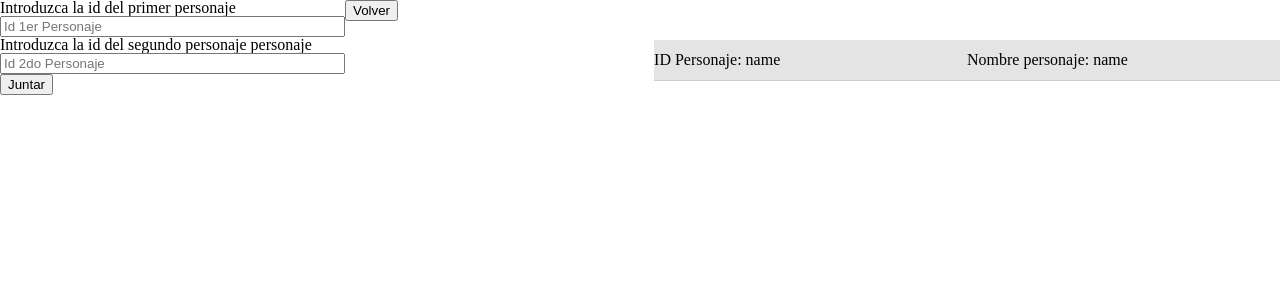
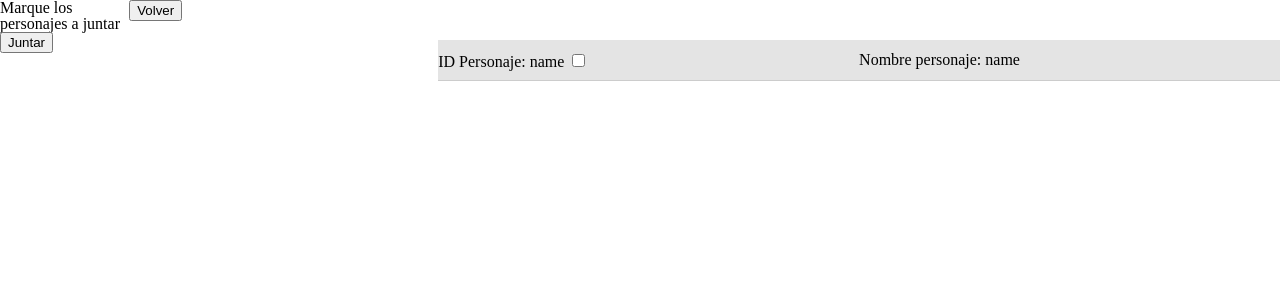
Before and after one commit to lca0037/GII18.0U-Ububooknet, a Flask app: template src/templates/joinpers.html in a window 1280 px wide. Shown: the part 80-380 px from the top of the page. Run offline with Flask 2, Linux system fonts and the light colour scheme; the template is opened without the code that fills it: most values are stand-ins (such as "Sample title", 1, 10 or a date in 2020); some libraries are stand-ins or nearby versions.

Commit message:
Se permite al usuario juntar varios personajes a la vez #66

```diff
--- a/src/modelo.py
+++ b/src/modelo.py
@@ -133,7 +133,7 @@ class modelo:
     '''
     Método para juntar personajes
     '''
-    def juntarPersonajes(self, idPersonaje1, idPersonaje2):
+    def __juntarPersonajes(self, idPersonaje1, idPersonaje2):
         if(idPersonaje1 in self.personajes and idPersonaje2 in self.personajes):
             pers1 = self.personajes[idPersonaje1].getPersonaje()
             pers2 = self.personajes[idPersonaje2].getPersonaje()
@@ -143,6 +143,10 @@ class modelo:
             self.__eliminarPersonaje(idPersonaje2)
             return True
         return False
+
+    def juntarListPersonajes(self,lista):
+        for i in range(1,len(lista)):
+            self.__juntarPersonajes(lista[0],lista[i])
 
     '''
     Método para añadir otro nombre para referirse a un personaje
--- a/src/templates/delpers.html
+++ b/src/templates/delpers.html
@@ -54,7 +54,6 @@
            		checks.push(inputElements[i].value);
       		}
 		}
-		console.log('Hola',checks)
 		$.ajax({
           type: "POST",
           contentType: "application/json;charset=utf-8",
--- a/src/templates/joinpers.html
+++ b/src/templates/joinpers.html
@@ -21,11 +21,8 @@
 		</div>
 	</header>
 	<div id="content">
-		<form action="" method="post" enctype=multipart/form-data>
-			<div id="txt1">Introduzca la id del primer personaje</div>
-			<input type="text" name="txt txt-id1pers" size="40" placeholder="Id 1er Personaje">
-			<div id="txt1">Introduzca la id del segundo personaje personaje</div>
-			<input type="text" name="txt txt-id2pers" size="40" placeholder="Id 2do Personaje">
+		<form action="javascript:junta()" method="post" enctype=multipart/form-data>
+			<div id="txt1">Marque los personajes a juntar</div>
 			<input type="submit" name="btn btn-joinpers" value="Juntar">
 		</form>
 		<p>{{error}}</p>
@@ -35,7 +32,9 @@
 		<div id="Personajes">
 			{% for i in pers.keys() %}
 			<div class="Personaje">
-				<div class="IdPersonaje">ID Personaje: {{ i }}</div>
+				<div class="IdPersonaje">ID Personaje: {{ i }}
+					<input type="checkbox" name="cbx cbx-delpers" title="Marque para eliminar al personaje" value="{{ i }}">
+				</div>
 				{% for n in pers[i].getPersonaje().keys() %}
 				<div class="NomP">Nombre personaje: {{ n }} </div>
 				{% endfor %}
@@ -45,4 +44,27 @@
 	</div>
 	<footer></footer>
 </body>
+<script src="https://code.jquery.com/jquery-1.12.4.js"></script>
+<script src="https://code.jquery.com/ui/1.12.1/jquery-ui.js"></script>
+<script type="text/javascript">
+	function junta(){
+		var checks = [];
+		var inputElements = document.getElementsByName("cbx cbx-delpers");
+		for(var i=0; inputElements[i]; ++i){
+      		if(inputElements[i].checked){
+           		checks.push(inputElements[i].value);
+      		}
+		}
+		$.ajax({
+          type: "POST",
+          contentType: "application/json;charset=utf-8",
+          url: "/Modificar-Diccionario/Juntar-Personajes/",
+          traditional: "true",
+          data: JSON.stringify({checks}),
+          dataType: "json"
+          });
+		alert('Los personajes seleccionados han sido juntados con éxito')
+		location.reload();
+	}
+</script>
 </html>
--- a/src/vista.py
+++ b/src/vista.py
@@ -139,15 +139,8 @@ def joinpers():
     if(m.getTexto() == ''):
         return redirect(url_for('index'))
     if request.method == "POST":
-        id1p = request.form['txt txt-id1pers']
-        id2p = request.form['txt txt-id2pers']
-        if(len(id1p)>0 and len(id2p)>0):
-            if(m.juntarPersonajes(id1p,id2p)):
-                error = 'Los personajes se han juntado con éxito'
-            else:
-                error = 'Una o ambas ids son erroneas'
-        else:
-            error = 'No se permiten textos vacíos como id de personaje o nueva referencia'
+        names = request.get_json()
+        m.juntarListPersonajes(names['checks'])
     return render_template('joinpers.html', error = error, pers = m.getPersonajes())
 
 @app.route('/Modificar-Diccionario/Nueva-Referencia/', methods=["GET", "POST"])
```
